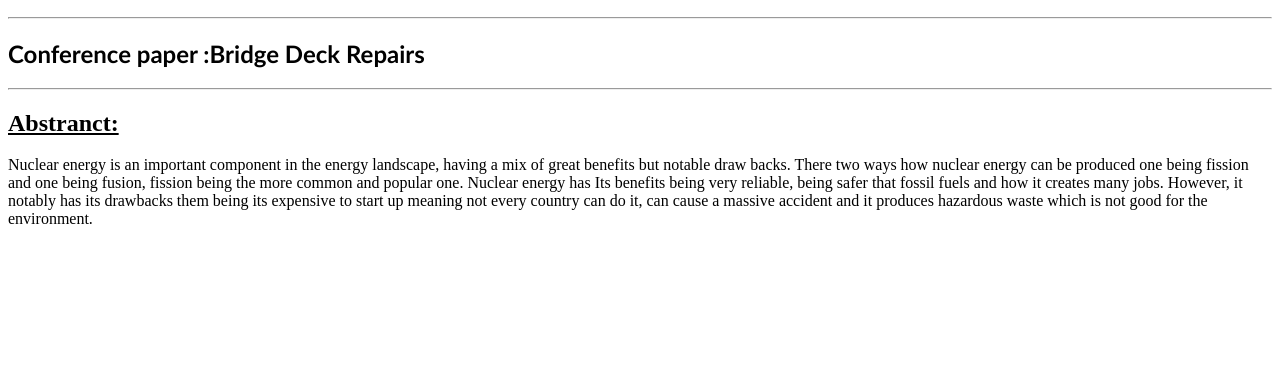
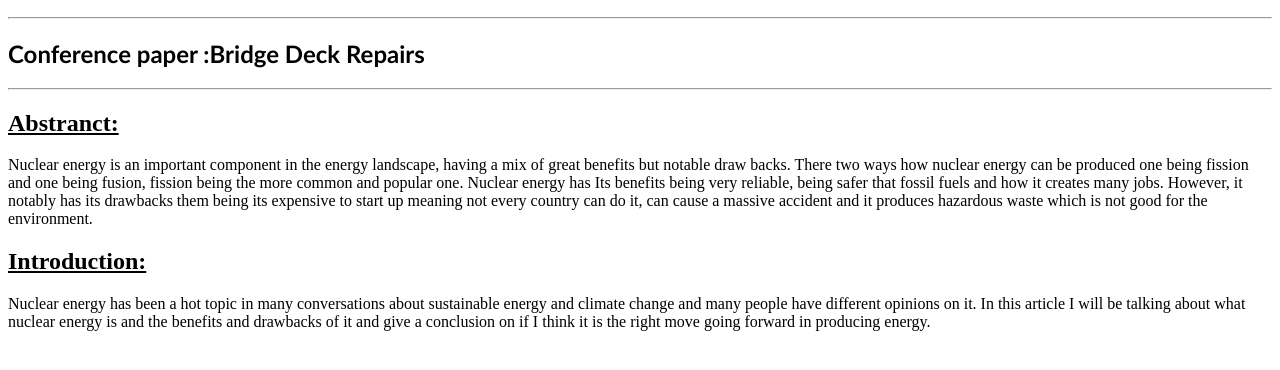
Before and after one commit to brightonfc/FY6878067, a plain HTML site: page index.html in a window 1280 px wide. Shown: the part 422-792 px from the top of the page. Drawn offline with Linux system fonts and the light colour scheme.

Commit message:
Update index.html

```diff
--- a/index.html
+++ b/index.html
@@ -39,6 +39,9 @@
   <body>
     <h2 id="Abstract"><u>Abstranct:</u></h2>
     <p>Nuclear energy is an important component in the energy landscape, having a mix of great benefits but notable draw backs. There two ways how nuclear energy can be produced one being fission and one being fusion, fission being the more common and popular one. Nuclear energy has Its benefits being very reliable, being safer that fossil fuels and how it creates many jobs. However, it notably has its drawbacks them being its expensive to start up meaning not every country can do it, can cause a massive accident and it produces hazardous waste which is not good for the environment.</p>
+    <h2 id="Introduction"><u>Introduction:</u></h2>
+    <p>Nuclear energy has been a hot topic in many conversations about sustainable energy and climate change and many people have different opinions on it. In this article I will be talking about what nuclear energy is and the benefits and drawbacks of it and give a conclusion on if I think it is the right move going forward in producing energy. </p>
+
   </body>
 
 
```
